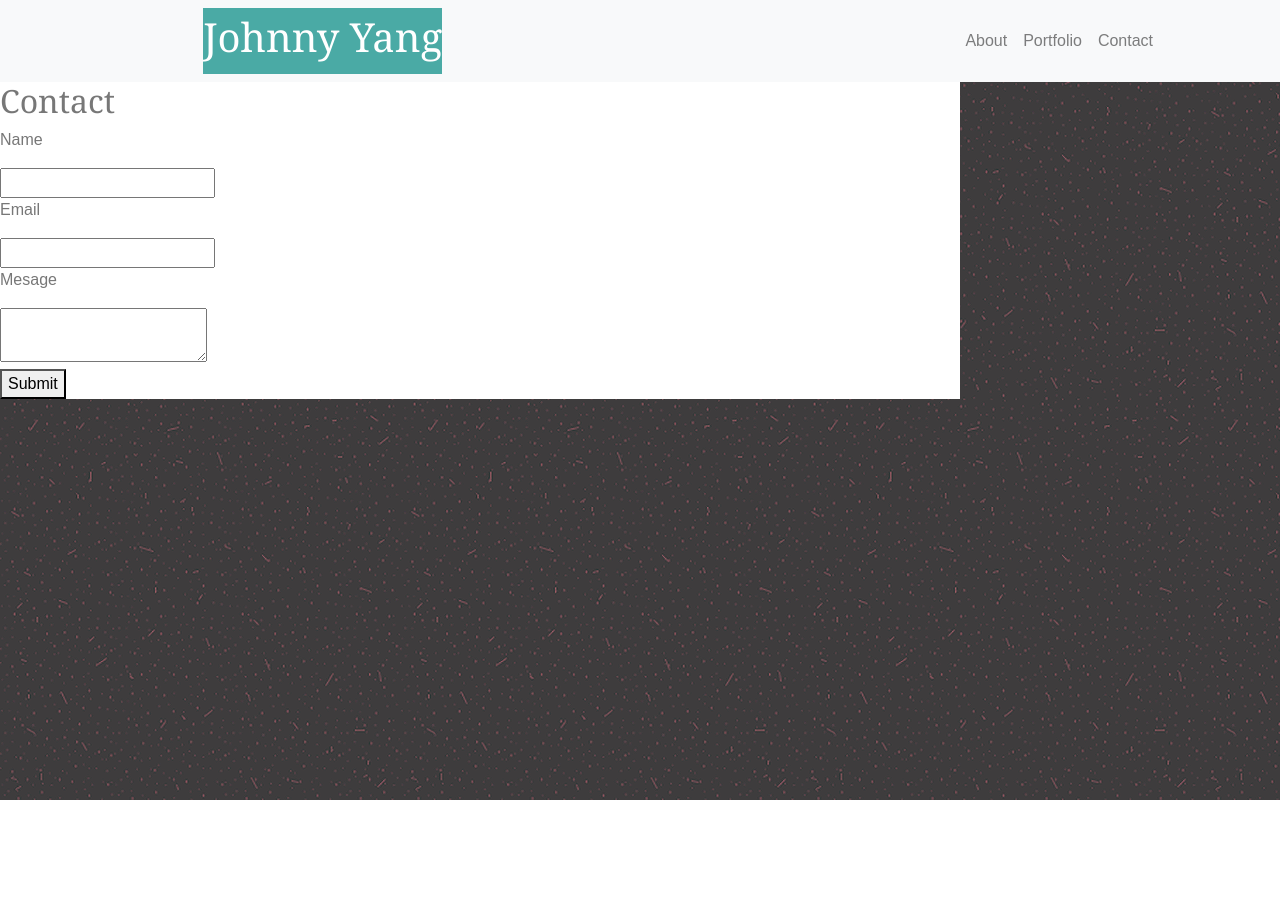
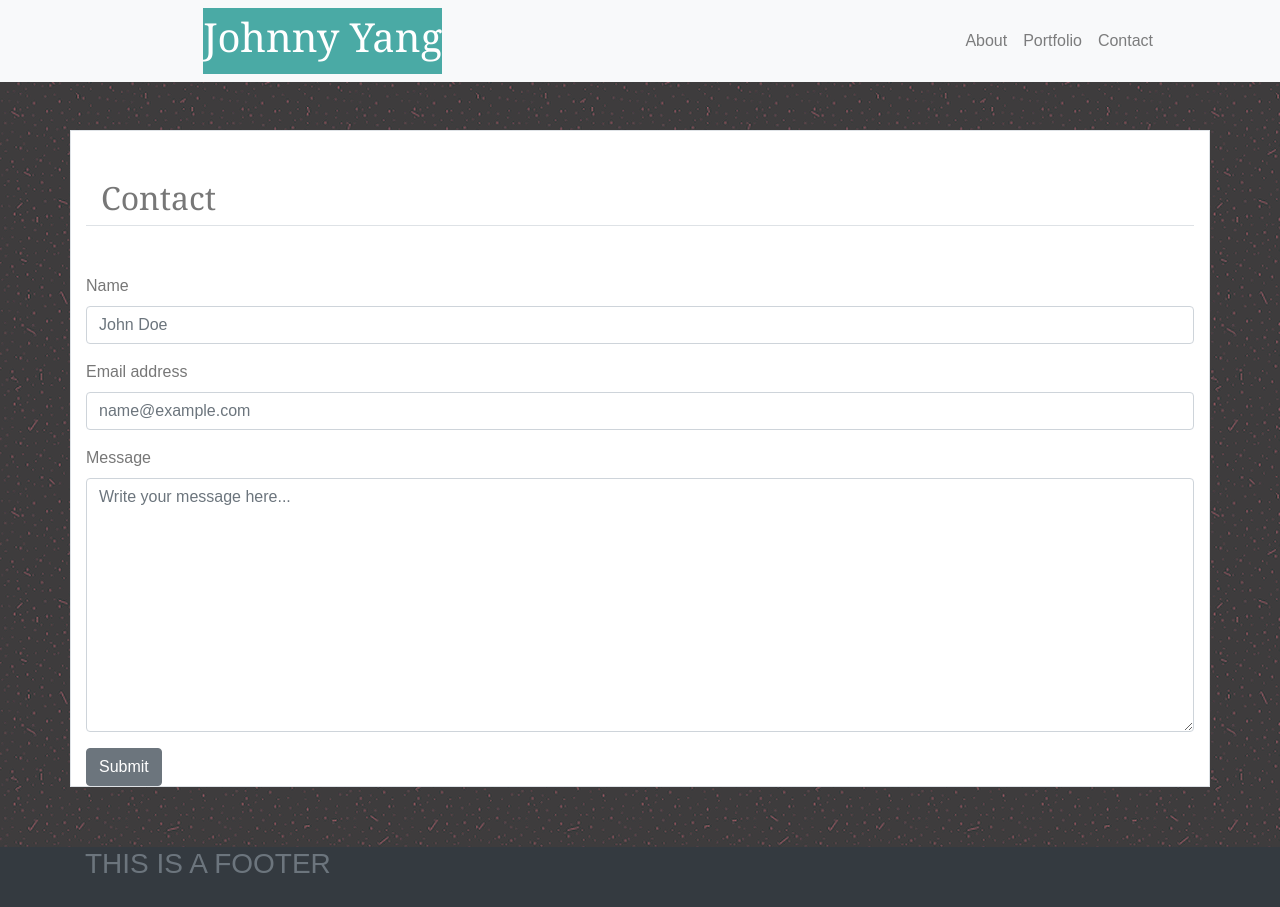
Before and after one commit to jyang108/johnnyyang.github.io, a plain HTML site: page homework-2/contact.html in a window 1280 px wide. Before the commit the page ends 800 px from the top, so only its background shows below. Drawn offline with nearby package versions, Linux system fonts and the light colour scheme.

Commit message:
Contact and Footer added

```diff
--- a/homework-2/assets/css/style.css
+++ b/homework-2/assets/css/style.css
@@ -1,7 +1,13 @@
+html {
+    position: relative;
+    min-height: 100%;
+  }
+
 body {
     color: #777777;
     background-image: url("../images/pinkdust.png");
     font-family: 'Arial', 'Helvetica Neue', Helvetica, sans-serif;
+    margin-bottom: 120px;
 }
 
 h1, h2 {
@@ -22,6 +28,20 @@ main {
     width: 960px;
 }
 
+img {
+    width: 100%;
+    height: 100%;
+}
+
+#footer {
+    position: absolute;
+    bottom: 0;
+    width: 100%;
+    height: 60px;
+    background-color: #f5f5f5;
+  }
+
+
 
 
 @media only screen and (min-width: 1000px) {
--- a/homework-2/contact.html
+++ b/homework-2/contact.html
@@ -33,31 +33,42 @@
 
         </header>
 
-        <main>
+        <main class="container border mt-5">
 
-            <section>
+            <section class="col-md-12 border-bottom mb-5 mt-5">
                 <h2>Contact</h2>
             </section>
 
             <form>
-                <p>Name</p>
-                <input type="text"><br>
-                <p>Email</p>
-                <input type="text"><br>
-                <p>Mesage</p>
-                <textarea></textarea><br>
 
-                <button>Submit</button>
+              <div class="form-group">
+                  <label for="exampleFormControlSelect1">Name</label>
+                  <input type="name" class="form-control" placeholder="John Doe">
+              </div>
+
+              <div class="form-group">
+                  <label for="exampleFormControlInput1">Email address</label>
+                  <input type="email" class="form-control" placeholder="name@example.com">
+              </div>
+
+              <div class="form-group">
+                  <label for="exampleFormControlTextarea1">Message</label>
+                  <textarea class="form-control" rows="10" placeholder="Write your message here... "></textarea>
+              </div>
+
+              <button type="button" class="btn btn-secondary">Submit</button>
+
             </form>
 
 
 
         </main>
 
-        <footer>
+        <footer id="footer" class="bg-dark">
+            <div class="container">
+                <h3 class="text-muted">THIS IS A FOOTER</h3>
 
-
-
+            </div>
         </footer>
 
 
```
Also changed, not shown: homework-2/index.html (+21 -8 lines), homework-2/portfolio.html (+6 -5 lines), homework-2/assets/images/profile.png (added).
